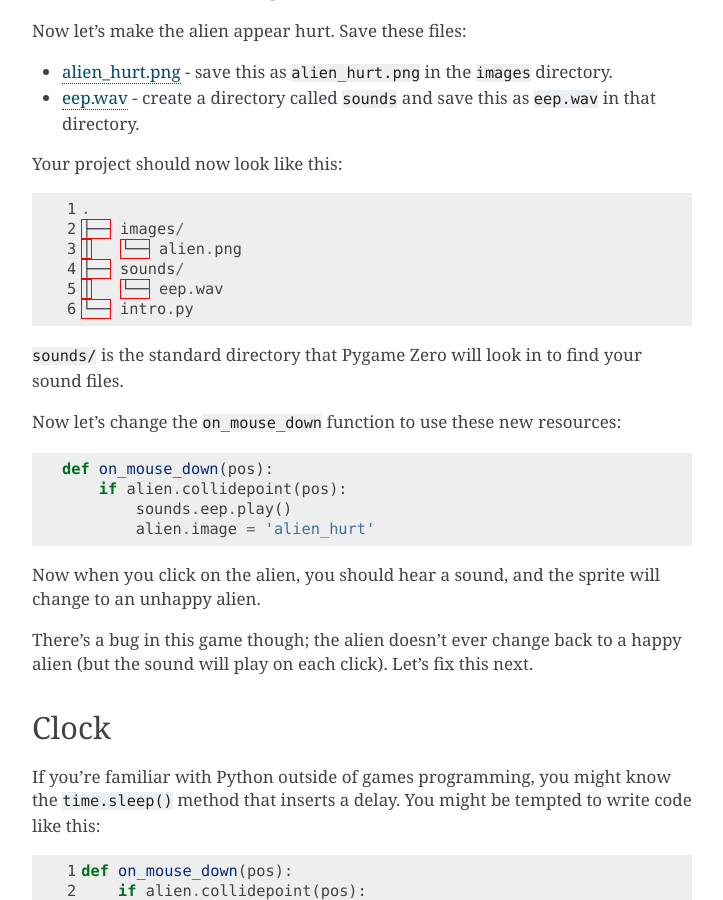
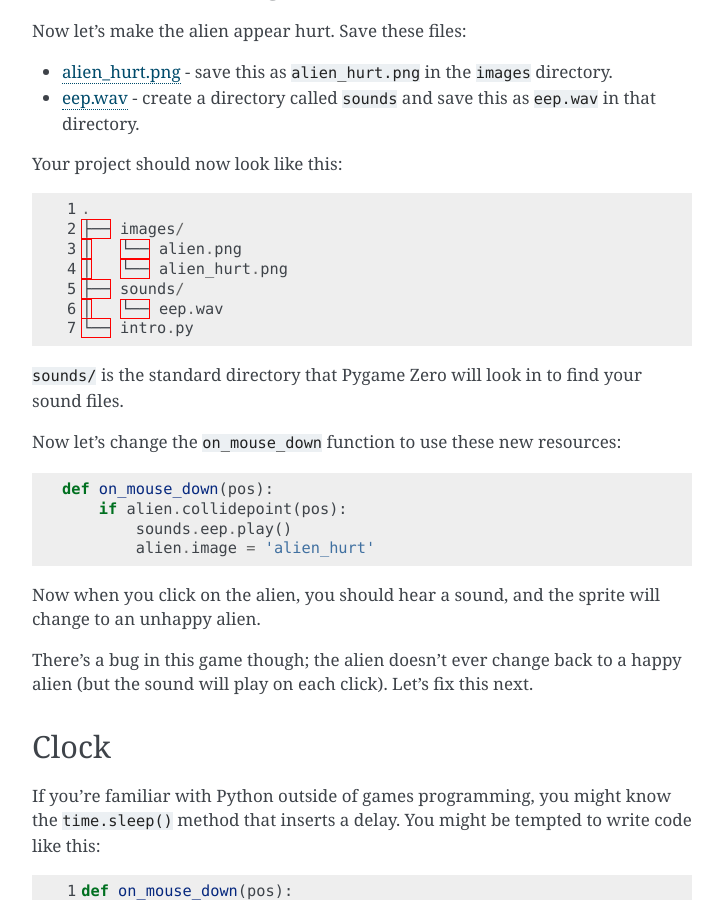
Before and after one commit to lordmauve/pgzero, a Sphinx documentation site: the page built from doc/introduction.rst, in a window 1280 px wide and 900 px high, scrolled down 3407 px. Shown: the whole window, without its empty margins (388-1111 px from the left). Built offline with Sphinx 7.4.7, drawn with Linux system fonts in a browser that asks for light colours.

Commit message:
alien_hurt.png missing from directory listing

```diff
--- a/doc/introduction.rst
+++ b/doc/introduction.rst
@@ -171,6 +171,7 @@ Your project should now look like this::
     .
     ├── images/
     │   └── alien.png
+    │   └── alien_hurt.png
     ├── sounds/
     │   └── eep.wav
     └── intro.py
```
